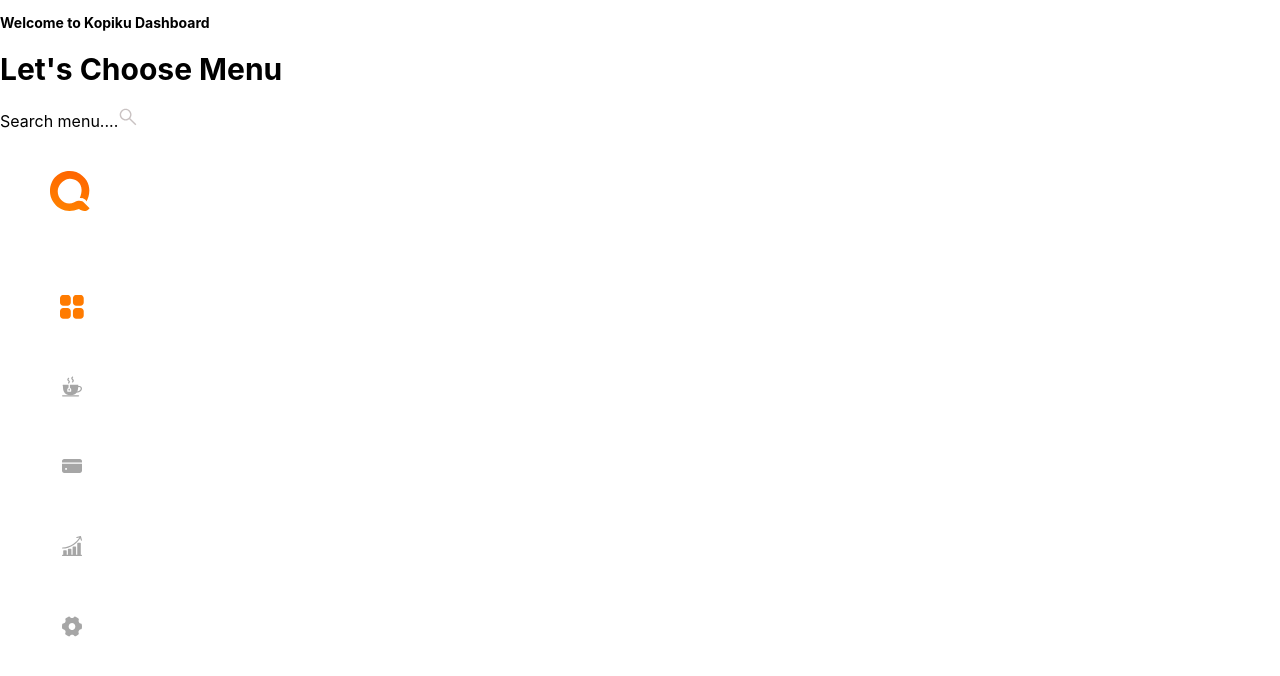
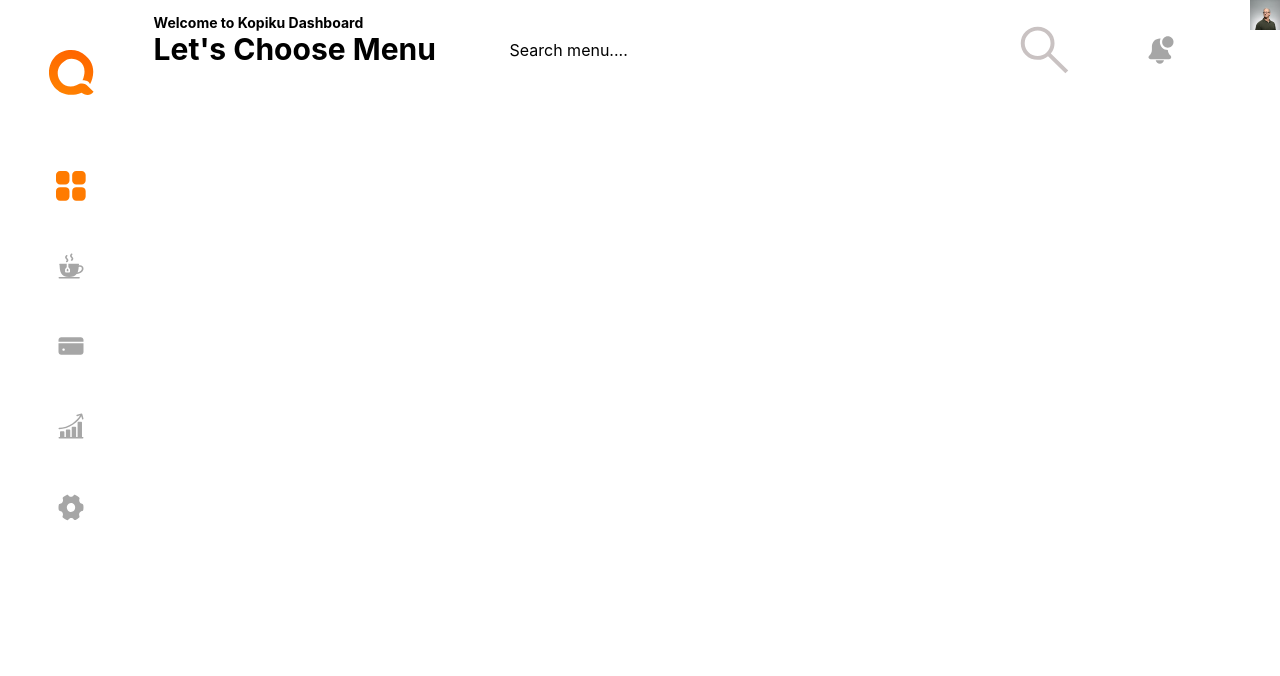
Before and after one commit to ThanshadZubair/Project-02, a React (Create React App) app: page / in a window 1280 px wide. Shown: the top 676 px of the page. Built offline with nearby package versions, Linux system fonts and the light colour scheme.

Commit message:
subheader section

```diff
--- a/src/App.css
+++ b/src/App.css
@@ -71,3 +71,9 @@
   font-style: normal;
   font-display: swap;
 }
+
+.Appglass {
+  display: grid;
+  grid-gap: 2%;
+  grid-template-columns: 10% 88%;
+}
--- a/src/App.js
+++ b/src/App.js
@@ -1,17 +1,23 @@
 import React from 'react'
-// import Header from './components/includes/Header'
+import "./App.css"
+// import Brand from './App.css/Appglass'
 import SubHead from './components/includes/SubHead';
 import Header from './components/includes/Header';
+import { styled } from 'styled-components';
+
 
 function App() {
   return (
     <>
+      <Brand className="Appglass">
+        <SubHead />
         <Header />
-        <SubHead />
+      </Brand>
     </>
 
  );
 
 }
+const Brand = styled.div``;
 
 export default App;
--- a/src/components/includes/Header.js
+++ b/src/components/includes/Header.js
@@ -1,37 +1,73 @@
 import React from 'react'
 import { styled } from 'styled-components'
 import SearchImg from '../../Assets/images/Search.svg'
+import BelIcon from '../../Assets/images/Noti.svg'
+
 
 export default function Header() {
   return (
-    <>
-        <Headers>
-            <Welcome>Welcome to Kopiku Dashboard</Welcome>
-            <Menu>Let's Choose Menu</Menu>
+        <MainContainer>
+            <SubContainer>
+                <HeaderTag>Welcome to Kopiku Dashboard</HeaderTag>
+                <SubHeader>Let's Choose Menu</SubHeader>
+            </SubContainer>
             <SearchBar>
                 <Search>Search menu....</Search>
-                <SearchIcon src={SearchImg} width={"20px"} />
+                <SearchIcon src={SearchImg}  />
             </SearchBar>
-        </Headers>
+            <BelTag>
+                <Notification src={BelIcon} />
+            </BelTag>
+            <Admin>
+                <img src={require("../../Assets/images/Frame 3466354.jpg") } alt='' />
+            </Admin>
 
-    </>
+        </MainContainer>
   )
 }
 
 
-const Headers = styled.div`
-  width:100%;
+const MainContainer  = styled.div`
+    height: 100px;
+    display: flex;
+    justify-content: space-between;
 `;
-const Welcome = styled.h3`
+const SubContainer = styled.div`
+
+`;
+
+const HeaderTag = styled.h3`
   font-size: 14px;
+  margin-bottom:0;
 `;
-const Menu = styled.h1`
+const SubHeader = styled.h1`
   font-size: 30px;
+  margin-top: 0;
 `;
 const SearchBar =styled.div`
-
+  width: 50%;
+  display: flex;
+  align-items: center;
+  justify-content: space-between;
 `;
 const Search = styled.span`
+display: inline-block;
 `;
 const SearchIcon = styled.img`
+  width: 10%;
 `;
+const BelTag = styled.div`
+width: 30px;
+display: flex;align-items: center;
+`;
+const Notification = styled.img`
+  width: 100%;
+`;
+const Admin = styled.span`
+   display: inline-block;
+  width: 30px;
+img {
+  width: 100%;
+  display: block;
+}
+`;
--- a/src/components/includes/SubHead.js
+++ b/src/components/includes/SubHead.js
@@ -11,33 +11,65 @@ export default function SubHead() {
   return (
     <>
         <SubHeadr>
-           <LogoImage src={Logo} width={"40px"} />
-           <Items>
-                <Item src={Menu}/>
-                <Item src={Tea}/>
-                <Item src={Wallet}/>
-                <Item src={Graph}/>
-                <Item src={Settings}/>
-            </Items>
+          <ImgContainer>
+            <LogoImage src={Logo} alt="" />
+          </ImgContainer>
+          <Items>
+            <Item>
+              <img src={Menu} alt=""/>
+            </Item>
+            <Item>
+              <img src={Tea} alt=""/>
+            </Item>
+            <Item>
+              <img src={Wallet} alt=""/>
+            </Item>
+            <Item>
+              <img src={Graph} alt=""/>
+            </Item>
+            <Item>
+              <img src={Settings} alt=""/>
+            </Item>
+          </Items>
         </SubHeadr>
 
     </>
   )
 }
 const SubHeadr = styled.div`
- width:100%;
- padding-left: 20px;
+  display: flex;
+  align-items: center;
+  flex-direction: column;
+  width:80%;
+  padding: 20px;
+  padding-top: 50px;
+`;
+const ImgContainer = styled.span`
+  display: inline-block;
+  width: 45px;
+  margin-bottom: 60px;
 `;
 const LogoImage = styled.img`
   display:block;
-  padding: 40px 30px;
+  width: 100%;
 `;
 const Items = styled.ul`
-  width: 20px;
+  padding: 0;
+  width: 100%;
   display:flex;
+  flex-direction:column;
   flex-wrap:wrap;
-  height: 400px;
+  align-items:center;
 `;
-const Item = styled.img`
-
+const Item = styled.span`
+  display: inline-block;
+  width: 30px;
+  margin-bottom: 50px ;
+img {
+  width: 100%;
+  display: block;
+}
+&:last-child{
+  margin-bottom: 0;
+}
 `;
```
